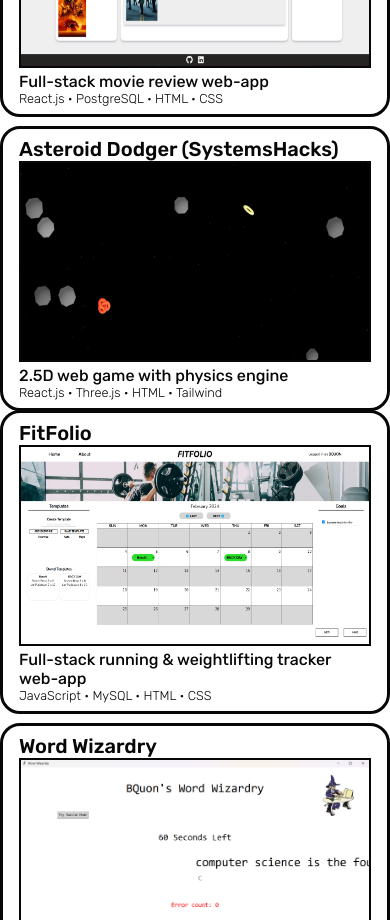
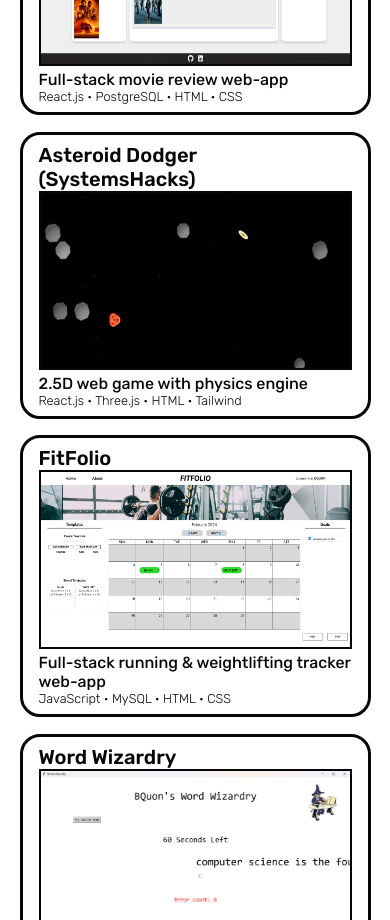
Before and after one commit to bnquon/Personal-Portfolio, a React (Vite) app: page / in a window 390 px wide. Shown: the part 1080-2000 px from the top of the page. Built offline with nearby package versions, Linux system fonts and the light colour scheme.

Commit message:
Adjusted mobile

```diff
--- a/src/components/Contact/Contact.css
+++ b/src/components/Contact/Contact.css
@@ -93,7 +93,7 @@
     }
 
     #contactForm {
-        width: 75vw;
+        width: 60vw;
         margin: 2vh auto;
     }
 
--- a/src/components/Curtain/Curtain.jsx
+++ b/src/components/Curtain/Curtain.jsx
@@ -17,11 +17,11 @@ export const Curtain = () => {
         <>
           {isMobile ?
             <div id='curtain'>
-                <div className="emptyCurtain" style={{transform: curtainLoaded ? 'translateY(-100%)': 'translateY(0)', transition: `850ms`}}></div>
-                <div className="emptyCurtain" style={{transform: curtainLoaded ? 'translateY(-100%)': 'translateY(0)', transition: `700ms`}}></div>
-                <div className="emptyCurtain" style={{transform: curtainLoaded ? 'translateY(-100%)': 'translateY(0)', transition: `900ms`}}></div>
-                <div className="emptyCurtain" style={{transform: curtainLoaded ? 'translateY(-100%)': 'translateY(0)', transition: `700ms`}}></div>
-                <div className="emptyCurtain" style={{transform: curtainLoaded ? 'translateY(-100%)': 'translateY(0)', transition: `900ms`}}></div>
+                <div className="emptyCurtain" style={{transform: curtainLoaded ? 'translateY(-100%)': 'translateY(0)', transition: `1250ms`}}></div>
+                <div className="emptyCurtain" style={{transform: curtainLoaded ? 'translateY(-100%)': 'translateY(0)', transition: `1100ms`}}></div>
+                <div className="emptyCurtain" style={{transform: curtainLoaded ? 'translateY(-100%)': 'translateY(0)', transition: `1300ms`}}></div>
+                <div className="emptyCurtain" style={{transform: curtainLoaded ? 'translateY(-100%)': 'translateY(0)', transition: `1100ms`}}></div>
+                <div className="emptyCurtain" style={{transform: curtainLoaded ? 'translateY(-100%)': 'translateY(0)', transition: `1200ms`}}></div>
             </div>
           :
             <div id='curtain'>
--- a/src/components/Projects/Projects.css
+++ b/src/components/Projects/Projects.css
@@ -119,6 +119,10 @@ a {
         padding-top: 10px;
     }
 
+    #projectsTitle {
+        margin-bottom: 20px;
+    }
+
     #projectsTitle > h1 {
         transition: 750ms;
     }
@@ -135,12 +139,17 @@ a {
     #gridContainer > #rightGrid {
         width: 100%;
         display: grid;
-        gap: 1vh;
+        gap: 2vh;
+    }
+
+    #rightGrid {
+        margin-top: 2vh;
     }
 
     .grid-item {
         padding: 0.5rem 1rem;
-        width: 100%;
+        width: 90%;
+        margin-left: 5%;
     }
 
     .projectImage > .linkIndicator {
```
